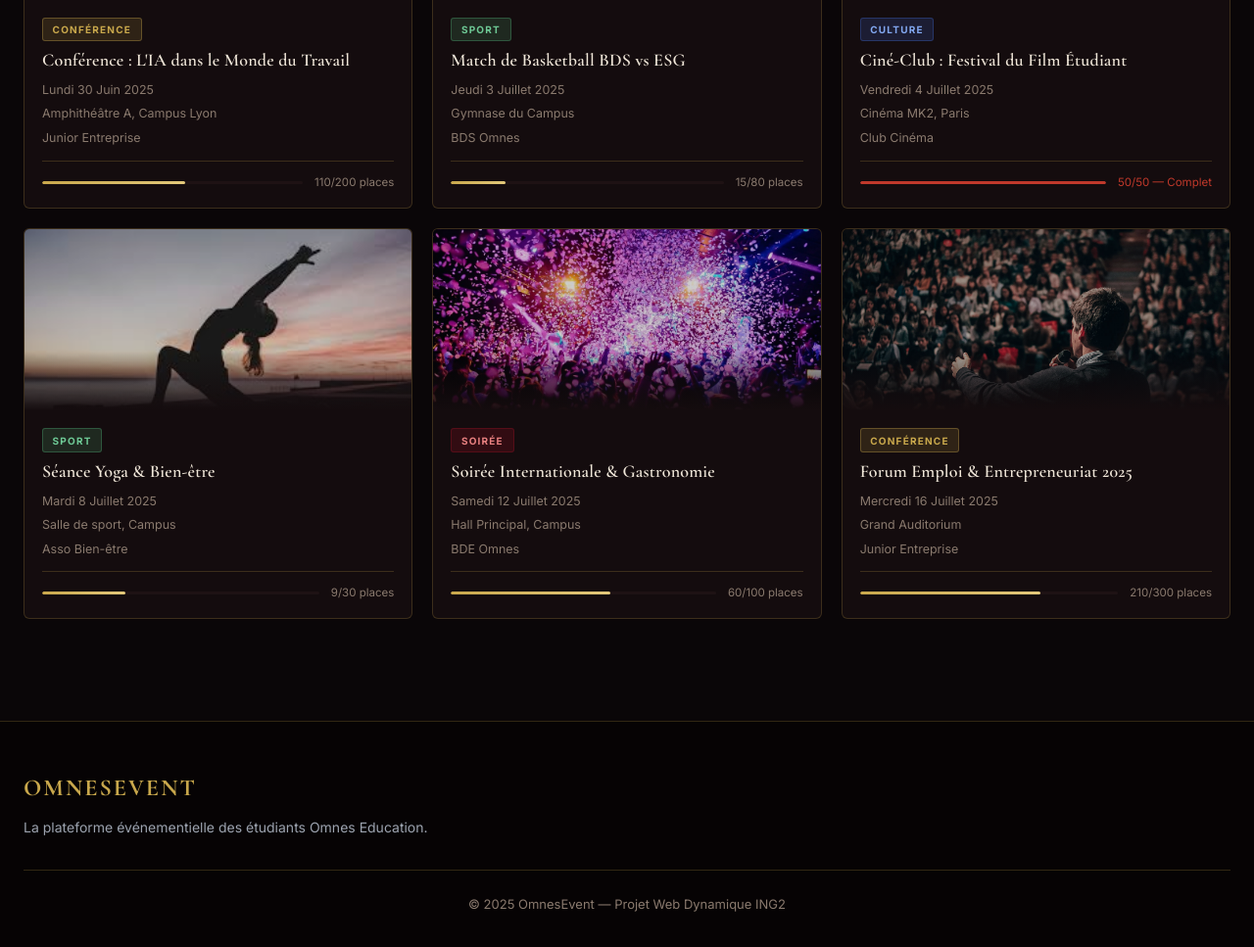
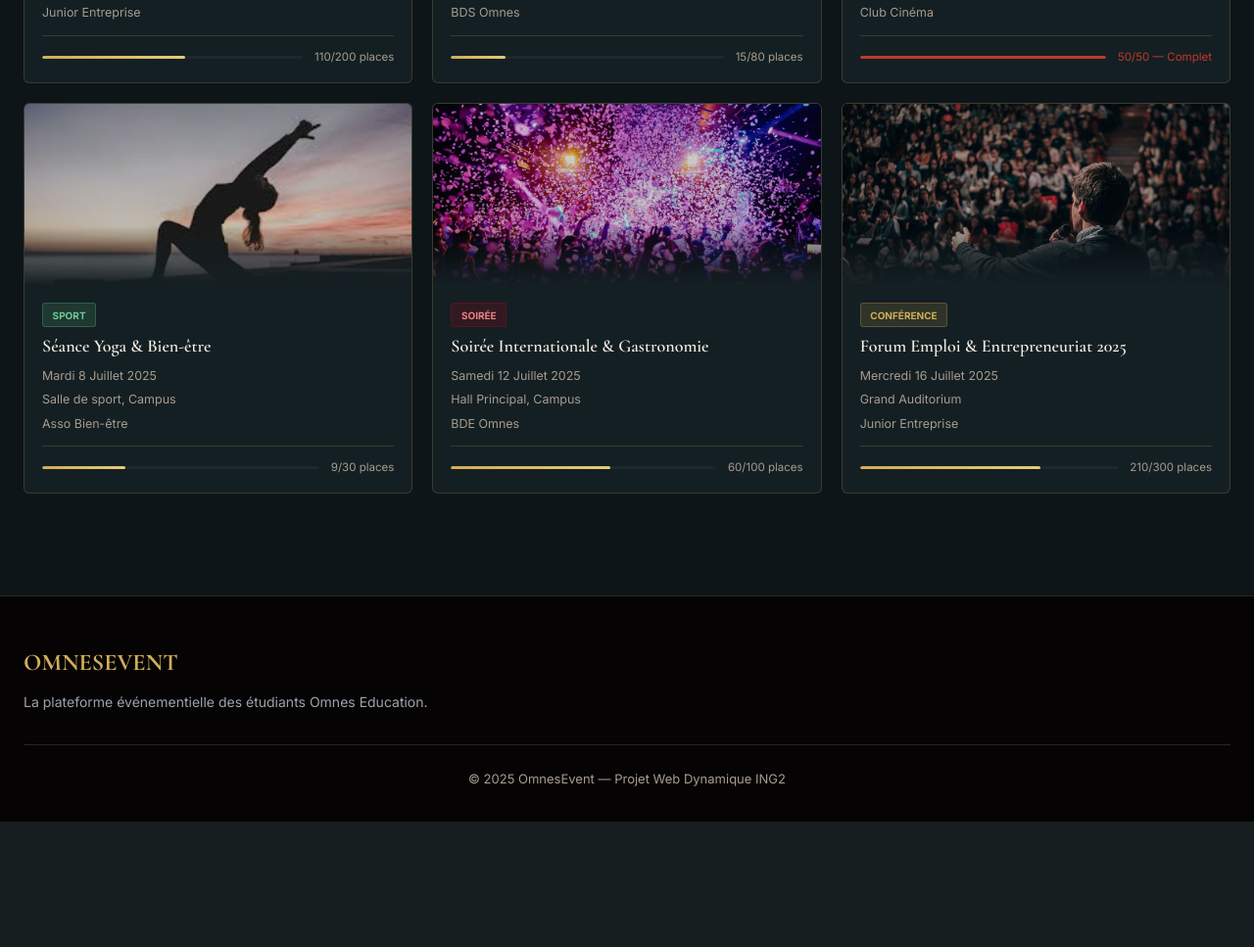
Before and after one commit to Maelseytre/WEB-Dynamique-Groupe-3A, a PHP site: page / in a window 1280 px wide. Shown: the part 1565-2532 px from the top of the page at 98% size. After the commit the page ends 2404 px from the top, so only its background shows below. Run offline with PHP 8.4, Linux system fonts and the light colour scheme.

Commit message:
Harmonise le design et la palette

```diff
--- a/profil.html
+++ b/profil.html
@@ -295,8 +295,8 @@
           </div>
         </div>
 
-        <div class="card" style="border:2px solid #FEE2E2;">
-          <div class="card-header" style="background:#FEF2F2;">
+    <div class="card" style="border:2px solid var(--cat-soiree-bg);">
+      <div class="card-header" style="background:var(--cat-soiree-bg);">
             <h3 style="color:var(--danger);">Zone dangereuse</h3>
           </div>
           <div class="card-body">
--- a/style.css
+++ b/style.css
@@ -3,24 +3,24 @@
 
 /* ===== VARIABLES ===== */
 :root {
-  --gold:        #C9A84C;
-  --gold-light:  #E2C87A;
-  --gold-dim:    rgba(201,168,76,0.18);
-  --gold-border: rgba(201,168,76,0.35);
-  --crimson:     #7A1020;
-  --crimson-dim: rgba(122,16,32,0.25);
+  --gold:        #D0AE58;
+  --gold-light:  #E6C979;
+  --gold-dim:    rgba(208,174,88,0.14);
+  --gold-border: rgba(208,174,88,0.28);
+  --crimson:     #A24A3E;
+  --crimson-dim: rgba(162,74,62,0.2);
 
-  --bg:          #0A0608;
-  --bg-card:     #140C0E;
-  --bg-elevated: #1E1214;
-  --bg-rich:     #1A0F12;
+  --bg:          #0D1518;
+  --bg-card:     #141F23;
+  --bg-elevated: #1B282D;
+  --bg-rich:     #102126;
 
-  --text:        #EFE6D8;
-  --text-muted:  #8A7A6E;
-  --text-dim:    #5C4E46;
+  --text:        #F2EDE4;
+  --text-muted:  #A79C8F;
+  --text-dim:    #6E6258;
 
-  --border:      rgba(201,168,76,0.22);
-  --border-hard: rgba(201,168,76,0.45);
+  --border:      rgba(208,174,88,0.2);
+  --border-hard: rgba(208,174,88,0.36);
 
   --success: #4A9E6B;
   --danger:  #C0392B;
@@ -29,10 +29,10 @@
   --radius:    6px;
   --radius-lg: 10px;
 
-  --shadow:    0 2px 16px rgba(0,0,0,0.6);
-  --shadow-md: 0 6px 32px rgba(0,0,0,0.7);
-  --shadow-lg: 0 12px 56px rgba(0,0,0,0.8);
-  --glow-gold: 0 0 28px rgba(201,168,76,0.2);
+  --shadow:    0 2px 10px rgba(0,0,0,0.38);
+  --shadow-md: 0 8px 24px rgba(0,0,0,0.45);
+  --shadow-lg: 0 16px 44px rgba(0,0,0,0.55);
+  --glow-gold: 0 0 18px rgba(208,174,88,0.14);
 }
 
 /* ===== RESET ===== */
@@ -44,10 +44,11 @@ body {
   color: var(--text);
   line-height: 1.65;
   min-height: 100vh;
+  overflow-x: hidden;
 }
 h1, h2, h3, h4 {
   font-family: 'Cormorant Garamond', Georgia, serif;
-  letter-spacing: 0.01em;
+  letter-spacing: 0;
   line-height: 1.15;
 }
 
@@ -429,7 +429,7 @@ h1, h2, h3, h4 {
   font-size: 0.625rem;
   font-weight: 700;
   text-transform: uppercase;
-  letter-spacing: 0.12em;
+  letter-spacing: 0;
   margin-bottom: 0.5rem;
   font-family: 'Inter', sans-serif;
 }
@@ -627,7 +627,7 @@ textarea.form-control { resize: vertical; min-height: 100px; }
   font-size: 1.5rem;
   font-weight: 700;
   color: var(--gold);
-  letter-spacing: 0.08em;
+  letter-spacing: 0;
   margin-bottom: 0.5rem;
   text-transform: uppercase;
 }
```
Also changed, not shown: other parts of style.css (+88 -37 lines), admin.html (+5 -5 lines).
